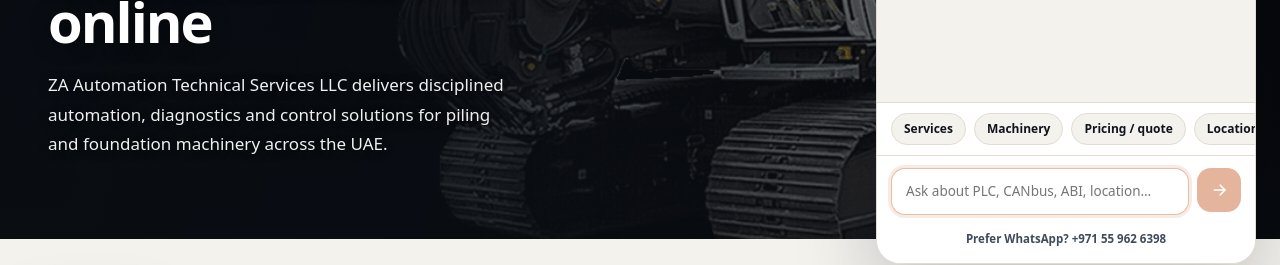
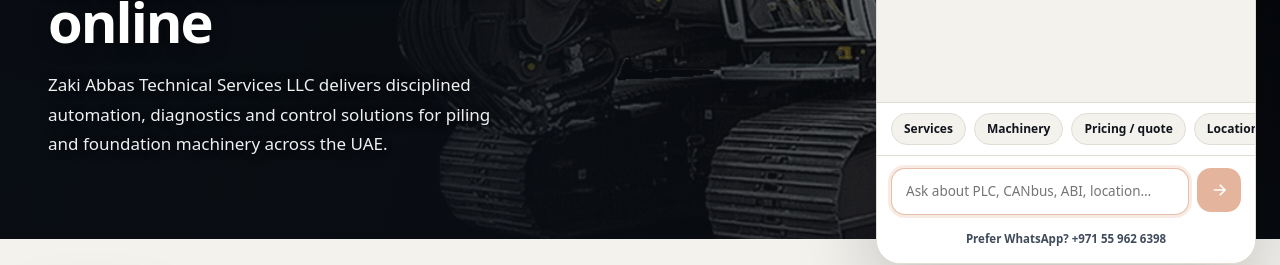
Before and after one commit to umEngineer-ai/zaautomation.com, a Next.js app: page /about in a window 1280 px wide. Shown: the part 438-703 px from the top of the page. Built offline with nearby package versions, Linux system fonts and the light colour scheme.

Commit message:
Update company legal name

```diff
--- a/src/app/about/page.js
+++ b/src/app/about/page.js
@@ -11,7 +11,7 @@
       "About ZA Automation Dubai | Foundation Machinery Automation Specialists",
   },
   description:
-    "Learn about ZA Automation Technical Services LLC in Al Barah, Dubai — specialists in PLC, HMI, CANbus and electrical automation for piling and foundation machinery across the UAE.",
+    "Learn about Zaki Abbas Technical Services LLC in Al Barah, Dubai — specialists in PLC, HMI, CANbus and electrical automation for piling and foundation machinery across the UAE.",
   alternates: { canonical: "/about" },
   openGraph: {
     title: "About ZA Automation Dubai",
@@ -25,7 +25,7 @@
   const schema = {
     "@context": "https://schema.org",
     "@type": "AboutPage",
-    name: "About ZA Automation Technical Services LLC",
+    name: "About Zaki Abbas Technical Services LLC",
     url: `${site.url}/about`,
     mainEntity: {
       "@type": "LocalBusiness",
@@ -50,7 +50,7 @@
         alt="ZA Automation field work on rotary drilling equipment"
         eyebrow="About the company"
         title="Dubai specialists keeping foundation fleets online"
-        lead="ZA Automation Technical Services LLC delivers disciplined automation, diagnostics and control solutions for piling and foundation machinery across the UAE."
+        lead="Zaki Abbas Technical Services LLC delivers disciplined automation, diagnostics and control solutions for piling and foundation machinery across the UAE."
         crumbs={[{ href: "/", label: "Home" }, { label: "About" }]}
       />
 
```
